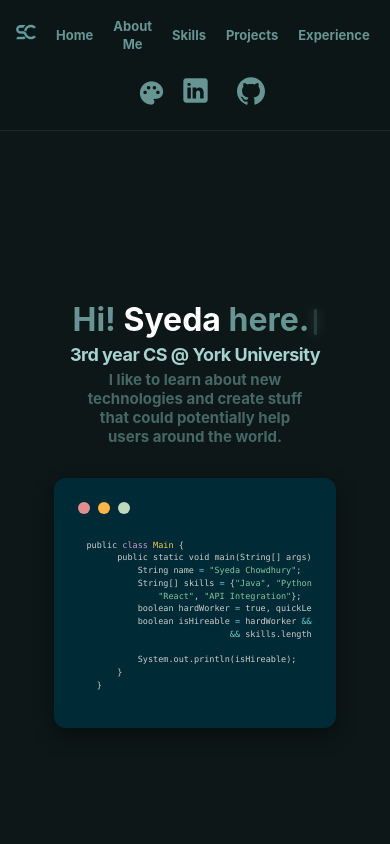
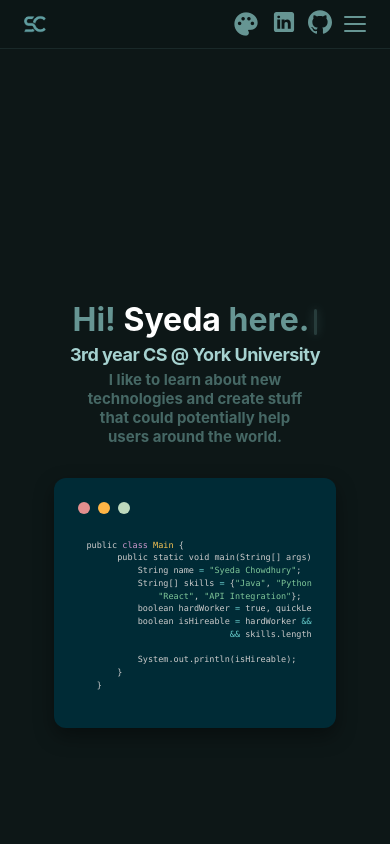
Before and after one commit to SiratC/portfolio, a React (Create React App) app: page / in a window 390 px wide. Shown: the top 844 px of the page. Built offline with nearby package versions, Linux system fonts and the light colour scheme.

Commit message:
Fix: hamburger menu for mobile header, prevent nav cutoff

```diff
--- a/src/App.css
+++ b/src/App.css
@@ -204,26 +204,34 @@ body.star .header .toggleButton:hover {
   position: fixed;
   top: 0;
   left: 0;
-  width: 98%;
-  padding: 10px 20px;
+  width: 100%;
+  padding: 10px 24px;
   display: flex;
   justify-content: space-between;
   align-items: center;
   z-index: 100;
+  box-sizing: border-box;
   box-shadow: 0 1px 0 var(--section-divider);
   backdrop-filter: blur(12px);
   -webkit-backdrop-filter: blur(12px);
 }
 
 body.dark .header, body.star .header {
-  background-color: rgba(13, 23, 23, 0.85);
+  background-color: rgba(13, 23, 23, 0.9);
 }
 
 body.light .header {
-  background-color: rgba(250, 246, 242, 0.88);
+  background-color: rgba(250, 246, 242, 0.92);
 }
 
-.nav-left ul {
+.header-logo {
+  display: flex;
+  align-items: center;
+  flex-shrink: 0;
+}
+
+/* ---- Desktop nav ---- */
+.nav-desktop ul {
   list-style: none;
   display: flex;
   gap: 20px;
@@ -232,14 +240,12 @@ body.light .header {
   align-items: center;
 }
 
-
 .header .nav-left h1 {
   font-size: 18px;
   margin: 0;
   line-height: 1;
 }
 
-/* Icons on the left */
 .nav-left a {
   text-decoration: none;
   color: inherit;
@@ -247,48 +253,113 @@ body.light .header {
   transition: color 0.3s ease;
 }
 
-/* Icons on the right */
 .nav-right {
   display: flex;
   gap: 15px;
-  margin: 5px;
+  margin: 0;
   align-items: center;
 }
-/* for light */
-body.light .nav-left a:hover {
-  color: #414E5F;
+
+body.light .nav-left a:hover { color: #414E5F; }
+.nav-left a:hover { color: white; }
+
+/* ---- Hamburger button ---- */
+.hamburger {
+  display: none;
+  flex-direction: column;
+  justify-content: space-between;
+  width: 22px;
+  height: 16px;
+  background: transparent;
+  border: none;
+  cursor: pointer;
+  padding: 0;
+  flex-shrink: 0;
 }
 
-/* for dark and star */
-.nav-left a:hover {
-  color: white;
+.hamburger span {
+  display: block;
+  width: 100%;
+  height: 2px;
+  border-radius: 2px;
+  background: #669593;
+  transition: transform 0.3s ease, opacity 0.3s ease;
+  transform-origin: center;
 }
 
+/* Animate to X when open */
+.hamburger--open span:nth-child(1) { transform: translateY(7px) rotate(45deg); }
+.hamburger--open span:nth-child(2) { opacity: 0; }
+.hamburger--open span:nth-child(3) { transform: translateY(-7px) rotate(-45deg); }
+
+body.light .hamburger span { background: #69889D; }
+
+/* ---- Mobile dropdown nav ---- */
+.nav-mobile {
+  display: none;
+  position: absolute;
+  top: 100%;
+  left: 0;
+  width: 100%;
+  box-sizing: border-box;
+  padding: 0 24px;
+  max-height: 0;
+  overflow: hidden;
+  transition: max-height 0.35s ease, padding 0.35s ease;
+}
+
+body.dark .nav-mobile, body.star .nav-mobile {
+  background-color: rgba(13, 23, 23, 0.97);
+}
+body.light .nav-mobile {
+  background-color: rgba(250, 246, 242, 0.97);
+}
+
+.nav-mobile--open {
+  max-height: 400px;
+  padding: 12px 24px 20px;
+}
+
+.nav-mobile ul {
+  list-style: none;
+  margin: 0;
+  padding: 0;
+  display: flex;
+  flex-direction: column;
+  gap: 4px;
+}
+
+.nav-mobile ul li a {
+  display: block;
+  text-decoration: none;
+  color: #669593;
+  font-size: 16px;
+  font-weight: 600;
+  padding: 10px 0;
+  border-bottom: 1px solid var(--section-divider);
+  transition: color 0.2s ease;
+}
+
+.nav-mobile ul li:last-child a { border-bottom: none; }
+
+.nav-mobile ul li a:hover { color: white; }
+body.light .nav-mobile ul li a { color: #69889D; }
+body.light .nav-mobile ul li a:hover { color: #414E5F; }
+
+/* ---- Mobile breakpoint ---- */
 @media (max-width: 768px) {
-  .header {
-    flex-direction: column;
-    align-items: center;
-    padding: 1rem; /* optional: add some padding */
-  }
-  .nav-left a {
-    text-decoration: none;
-    color: inherit;
-    font-size: 13px;
-    transition: color 0.3s ease;
-  }
-  .nav-left {
-    order: 1;
-    width: 100%;
-    text-align: center;
-    margin-bottom: 0.5rem;
+  .nav-desktop { display: none; }
+  .nav-mobile  { display: block; }
+  .hamburger   { display: flex; }
+
+  .nav-right {
+    gap: 12px;
   }
 
-  .nav-right {
-    order: 2;
-    margin-top: 1rem;
+  .social-icon {
+    width: 24px !important;
+    height: 24px !important;
   }
-
-
 }
 
 /* ----------------------------- Social Icons -------------------- */
@@ -314,17 +385,6 @@ body.light .social-icon:hover {
   color: #414E5F;
 }
 
-
-@media (max-width: 768px) {
-
-  .social-icon {
-    fill: currentColor;
-    transition: color 0.3s ease;
-    margin: 0px;
-    margin-right: 12px;
-  }
-
-}
 /* ------------------- About Section Styles -------------------------- */
 .about-me-section {
   display: flex;
--- a/src/sections/Header.js
+++ b/src/sections/Header.js
@@ -1,11 +1,13 @@
-import React from 'react';
+import React, { useState } from 'react';
 import { ReactComponent as LinkedinIcon } from '../assets/linkedin.svg';
 import { ReactComponent as GithubIcon } from '../assets/github.svg';
 
 const Header = ({ toggleTheme, currentTheme }) => {
-  // When a navigation link is clicked, the target selection is saved in localStorage
+  const [menuOpen, setMenuOpen] = useState(false);
+
   const handleNavClick = (e, targetId) => {
     e.preventDefault();
+    setMenuOpen(false);
     localStorage.setItem('currentSection', targetId);
     const targetElement = document.getElementById(targetId);
     if (targetElement) {
@@ -13,41 +15,37 @@ const Header = ({ toggleTheme, currentTheme }) => {
     }
   };
 
+  const navLinks = [
+    { label: 'Home',       id: 'home' },
+    { label: 'About Me',   id: 'about-me' },
+    { label: 'Skills',     id: 'skills' },
+    { label: 'Projects',   id: 'projects' },
+    { label: 'Experience', id: 'experience' },
+  ];
+
   return (
     <header className="header">
-      <nav className="nav-left">
+      {/* Logo */}
+      <a href="#home" onClick={(e) => handleNavClick(e, 'home')} className="header-logo">
+        <img src="/logo.png" alt="Syeda Chowdhury Logo" style={{ height: '22px', width: 'auto' }} />
+      </a>
+
+      {/* Desktop nav */}
+      <nav className="nav-left nav-desktop">
         <ul>
-        <li>
-            <a href="#home" onClick={(e) => handleNavClick(e, 'home')}>
-              <img
-                src="/logo.png"
-                alt="Syeda Chowdhury Logo"  style={{ height: '20px', width: 'auto' }}
-                className="logo"
-              />
-            </a>
-          </li>
+          {navLinks.map(({ label, id }) => (
+            <li key={id}>
+              <h1><a href={`#${id}`} onClick={(e) => handleNavClick(e, id)}>{label}</a></h1>
+            </li>
+          ))}
           <li>
-            <h1><a href="#home" onClick={(e) => handleNavClick(e, 'home')}>Home</a></h1>
-          </li>
-          <li>
-          <h1> <a href="#about" onClick={(e) => handleNavClick(e, 'about-me')}>About Me</a></h1>
-          </li>
-          <li>
-          <h1> <a href="#skills" onClick={(e) => handleNavClick(e, 'skills')}>Skills</a></h1>
-          </li>
-          <li>
-          <h1><a href="#projects" onClick={(e) => handleNavClick(e, 'projects')}>Projects</a></h1>
-          </li>
-          <li>
-          <h1><a href="#experience" onClick={(e) => handleNavClick(e, 'experience')}>Experience</a></h1>
-          </li>
-          <li>
-          <h1> <a href="/Resume-Portfolio.pdf" target="_blank" rel="noopener noreferrer" title="Resume">Resume</a></h1>
+            <h1><a href="/Resume-Portfolio.pdf" target="_blank" rel="noopener noreferrer">Resume</a></h1>
           </li>
         </ul>
       </nav>
+
+      {/* Right side: icons + hamburger */}
       <div className="nav-right">
-        {/* Palette icon for theme toggling */}
         <i
           onClick={toggleTheme}
           className={`material-icons toggleButton ${currentTheme}`}
@@ -55,25 +53,38 @@ const Header = ({ toggleTheme, currentTheme }) => {
         >
           palette
         </i>
-        {/* LinkedIn icon */}
-        <a
-          href="https://www.linkedin.com/in/syeda-chowdhury-b999781a7/"
-          target="_blank"
-          rel="noopener noreferrer"
-          title="LinkedIn"
-        >
+        <a href="https://www.linkedin.com/in/syeda-chowdhury-b999781a7/" target="_blank" rel="noopener noreferrer" title="LinkedIn">
           <LinkedinIcon className="social-icon" width="29" height="29" />
         </a>
-        {/* GitHub icon */}
-        <a
-          href="https://github.com/SiratC"
-          target="_blank"
-          rel="noopener noreferrer"
-          title="GitHub"
+        <a href="https://github.com/SiratC" target="_blank" rel="noopener noreferrer" title="GitHub">
+          <GithubIcon className="social-icon" width="28" height="28" />
+        </a>
+
+        {/* Hamburger — mobile only */}
+        <button
+          className={`hamburger ${menuOpen ? 'hamburger--open' : ''}`}
+          onClick={() => setMenuOpen(!menuOpen)}
+          aria-label="Toggle menu"
         >
-          <GithubIcon className="social-icon" width="28" height="28"/>
-        </a>
+          <span />
+          <span />
+          <span />
+        </button>
       </div>
+
+      {/* Mobile dropdown */}
+      <nav className={`nav-mobile ${menuOpen ? 'nav-mobile--open' : ''}`}>
+        <ul>
+          {navLinks.map(({ label, id }) => (
+            <li key={id}>
+              <a href={`#${id}`} onClick={(e) => handleNavClick(e, id)}>{label}</a>
+            </li>
+          ))}
+          <li>
+            <a href="/Resume-Portfolio.pdf" target="_blank" rel="noopener noreferrer">Resume</a>
+          </li>
+        </ul>
+      </nav>
     </header>
   );
 };
```
